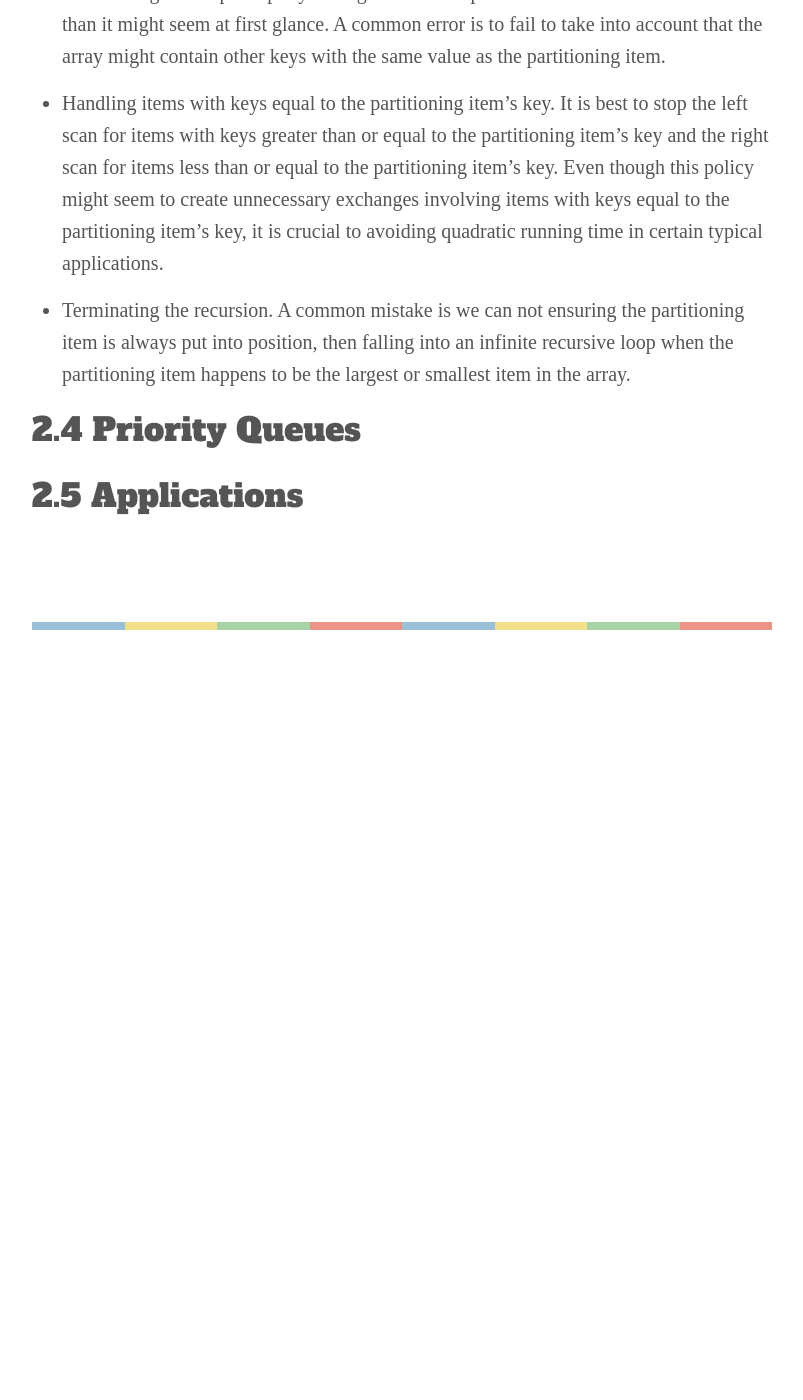
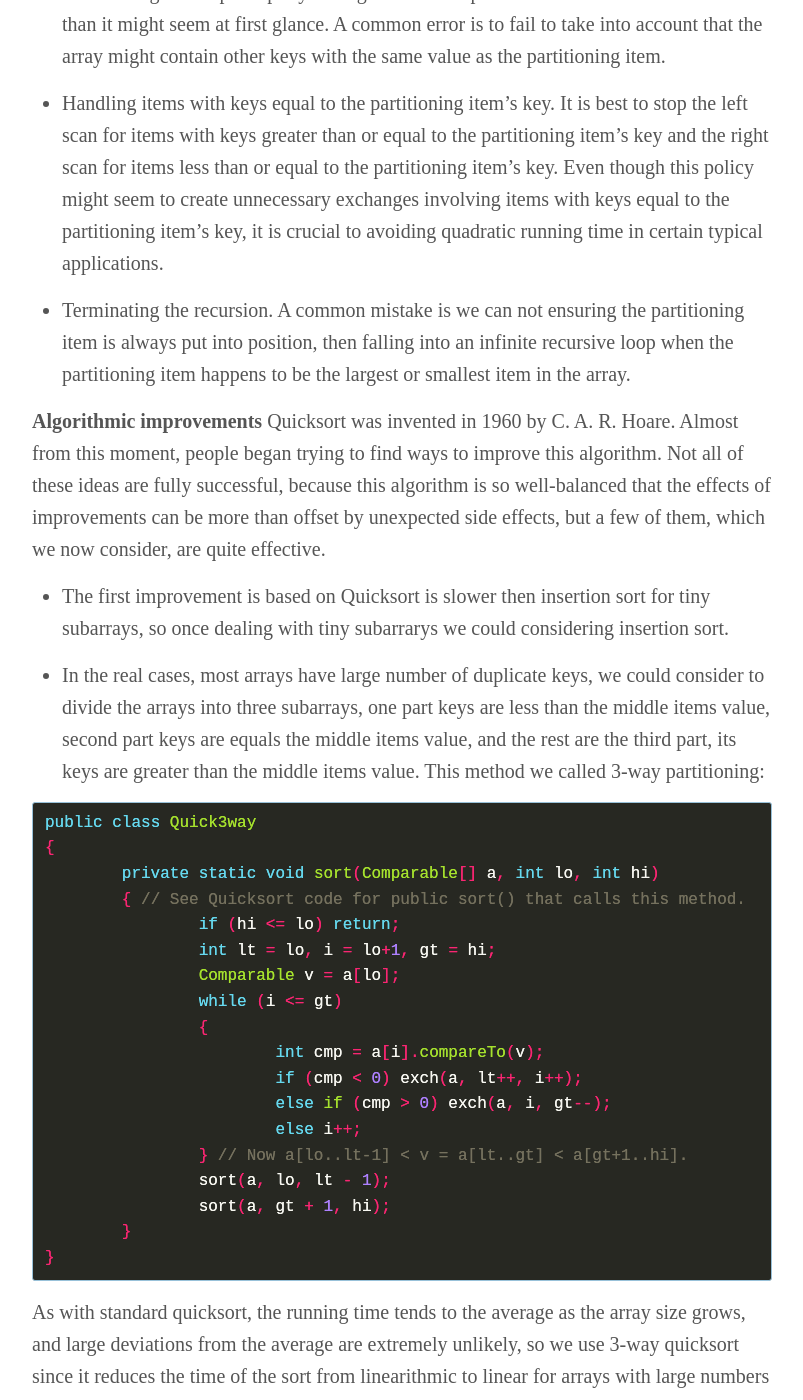
Before and after one commit to weina1117/weina1117.github.io, a Jekyll site: the page built from _posts/2016-12-7-algorithms4-chapter2.md, in a window 1280 px wide and 1400 px high, scrolled down 12588 px. Shown: the whole window, without its empty margins (238-1041 px from the left). Built offline with Jekyll 4.4.1, drawn with Linux system fonts in a browser that asks for light colours; some web fonts are replaced; formulas are drawn with MathJax 3; comment, search, counter and statistics services are not loaded; before the commit the page ends 13218 px from its top, so only the background shows below that; some of the changed text lies outside the part shown.

Commit message:
updates 1

```diff
--- a/_posts/2016-12-7-algorithms4-chapter2.md
+++ b/_posts/2016-12-7-algorithms4-chapter2.md
@@ -457,15 +457,52 @@ private static int partition(Comparable[] a, int lo, int hi)
 
 * Terminating the recursion.
   A common mistake is we can not ensuring the partitioning item is always put into position, then
-  falling into an infinite recursive loop when the partitioning item happens to be the largest or smallest item in the array.
+  falling into an infinite recursive loop when the partitioning item happens to be the largest or
+  smallest item in the array.
 
+**Algorithmic improvements**
+Quicksort was invented in 1960 by C. A. R. Hoare. Almost from this moment, people began trying to
+find ways to improve this algorithm. Not all of these ideas are fully successful, because this
+algorithm is so well-balanced that the effects of improvements can be more than offset by
+unexpected side effects, but a few of them, which we now consider, are quite effective.
 
+* The first improvement is based on Quicksort is slower then insertion sort for tiny subarrays, so
+  once dealing with tiny subarrarys we could considering insertion sort.
 
+* In the real cases, most arrays have large number of duplicate keys, we could consider to divide
+  the arrays into three subarrays, one part keys are less than the middle items value, second
+  part keys are equals the middle items value, and the rest are the third part, its keys are greater
+  than the middle items value. This method we called 3-way partitioning:
 
+{% highlight java %}
+public class Quick3way
+{
+	private static void sort(Comparable[] a, int lo, int hi)
+ 	{ // See Quicksort code for public sort() that calls this method.
+ 		if (hi <= lo) return;
+ 		int lt = lo, i = lo+1, gt = hi;
+ 		Comparable v = a[lo];
+ 		while (i <= gt)
+ 		{
+ 			int cmp = a[i].compareTo(v);
+ 			if (cmp < 0) exch(a, lt++, i++);
+ 			else if (cmp > 0) exch(a, i, gt--);
+ 			else i++;
+ 		} // Now a[lo..lt-1] < v = a[lt..gt] < a[gt+1..hi].
+ 		sort(a, lo, lt - 1);
+ 		sort(a, gt + 1, hi);
+ 	}
+}
+{% endhighlight %}
 
+As with standard quicksort, the running time tends to the average as the array size grows, and large
+deviations from the average are extremely unlikely, so we use 3-way quicksort since it reduces the
+time of the sort from linearithmic to linear for arrays with large numbers of duplicate keys. And this
+is independent of the element sorting. So 3-way quicksort turns out to be best in that situation. And the
+improved Quicksort is widely as well.
 
-
-
+To sorting the tens of millions of arrays, let's see the runnint time:
+`Quick` > `Merge` > `Shell` > `Insertion` > `Selection`
 
 2.4 Priority Queues
 -------------------
```
Also changed, not shown: _posts/2016-12-12-Inside-the-JVM.md (+32 -3 lines).
